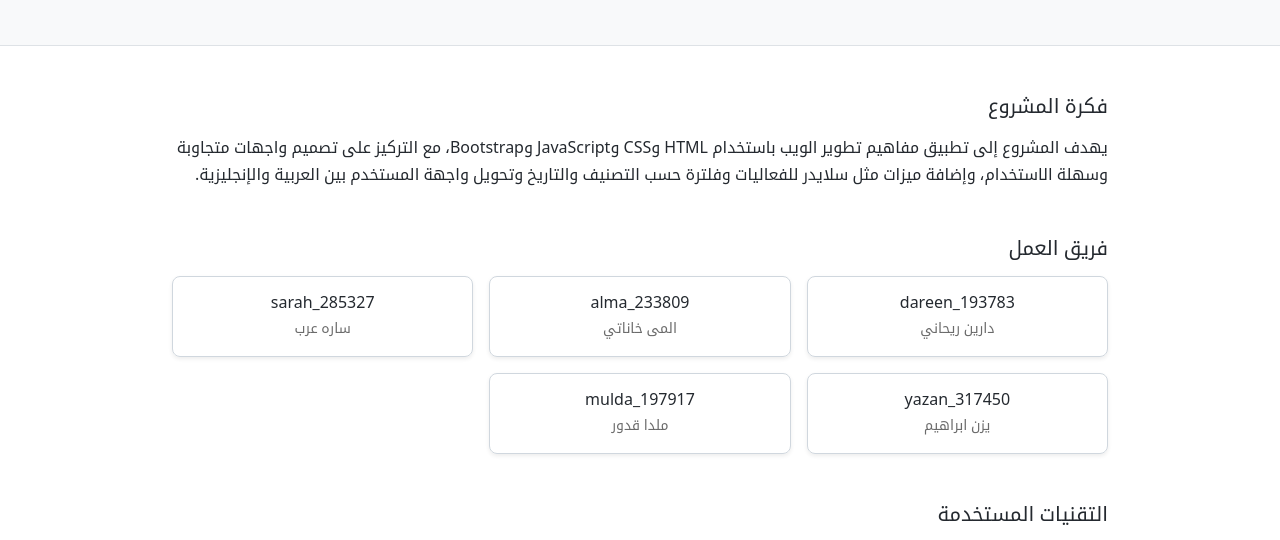
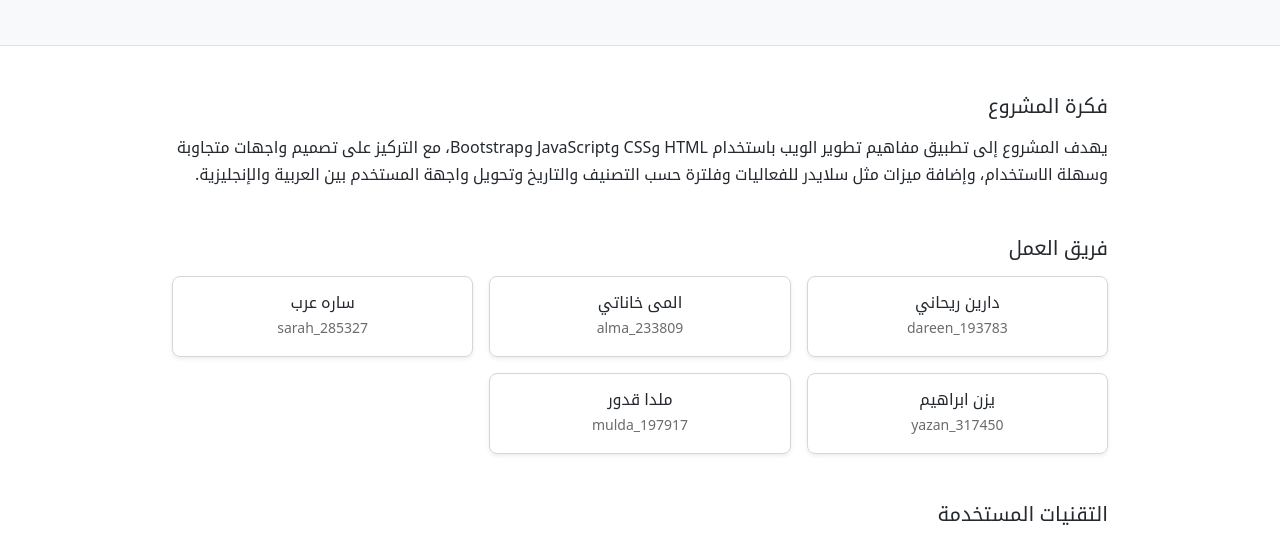
Before and after one commit to studantF24/my-html-project, a plain HTML site: page about.html in a window 1280 px wide. Shown: the part 180-720 px from the top of the page. Drawn offline with nearby package versions, Linux system fonts and the light colour scheme.

Commit message:
Update about.html

```diff
--- a/about.html
+++ b/about.html
@@ -36,9 +36,7 @@
                         aria-label="العربية">ع</button>
                     <button id="langEn" type="button" class="btn btn-sm btn-outline-secondary"
                         aria-label="English">EN</button>
-                    <button id="themeToggle" type="button" class="btn btn-sm btn-outline-secondary"
-                        aria-label="Theme">☾</button>
-                </div>
+                <button id="themeToggle" type="button" class="btn btn-sm btn-outline-secondary" aria-label="Theme">☾</button></div>
             </div>
         </div>
     </nav>
@@ -71,32 +69,32 @@
             <div class="row g-3">
                 <div class="col-12 col-md-6 col-lg-4">
                     <div class="p-3 border rounded-3 h-100 shadow-sm text-center">
-                        <h3 class="h6 mb-1">dareen_193783</h3>
-                        <p class="text-muted small mb-0">دارين ريحاني</p>
+                        <h3 class="h6 mb-1">دارين ريحاني</h3>
+                        <p class="text-muted small mb-0">dareen_193783</p>
                     </div>
                 </div>
                 <div class="col-12 col-md-6 col-lg-4">
                     <div class="p-3 border rounded-3 h-100 shadow-sm text-center">
-                        <h3 class="h6 mb-1">alma_233809</h3>
-                        <p class="text-muted small mb-0">المى خاناتي</p>
+                        <h3 class="h6 mb-1">المى خاناتي</h3>
+                        <p class="text-muted small mb-0">alma_233809</p>
                     </div>
                 </div>
                 <div class="col-12 col-md-6 col-lg-4">
                     <div class="p-3 border rounded-3 h-100 shadow-sm text-center">
-                        <h3 class="h6 mb-1">sarah_285327</h3>
-                        <p class="text-muted small mb-0">ساره عرب</p>
+                        <h3 class="h6 mb-1">ساره عرب</h3>
+                        <p class="text-muted small mb-0">sarah_285327</p>
                     </div>
                 </div>
                 <div class="col-12 col-md-6 col-lg-4">
                     <div class="p-3 border rounded-3 h-100 shadow-sm text-center">
-                        <h3 class="h6 mb-1">yazan_317450</h3>
-                        <p class="text-muted small mb-0">يزن ابراهيم</p>
+                        <h3 class="h6 mb-1">يزن ابراهيم</h3>
+                        <p class="text-muted small mb-0">yazan_317450</p>
                     </div>
                 </div>
                 <div class="col-12 col-md-6 col-lg-4">
                     <div class="p-3 border rounded-3 h-100 shadow-sm text-center">
-                        <h3 class="h6 mb-1">mulda_197917</h3>
-                        <p class="text-muted small mb-0">ملدا قدور</p>
+                        <h3 class="h6 mb-1">ملدا قدور</h3>
+                        <p class="text-muted small mb-0">mulda_197917</p>
                     </div>
                 </div>
             </div>
```
